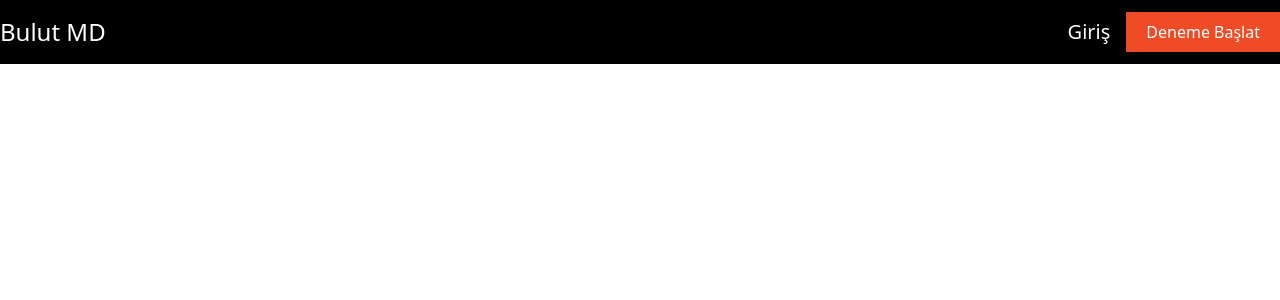
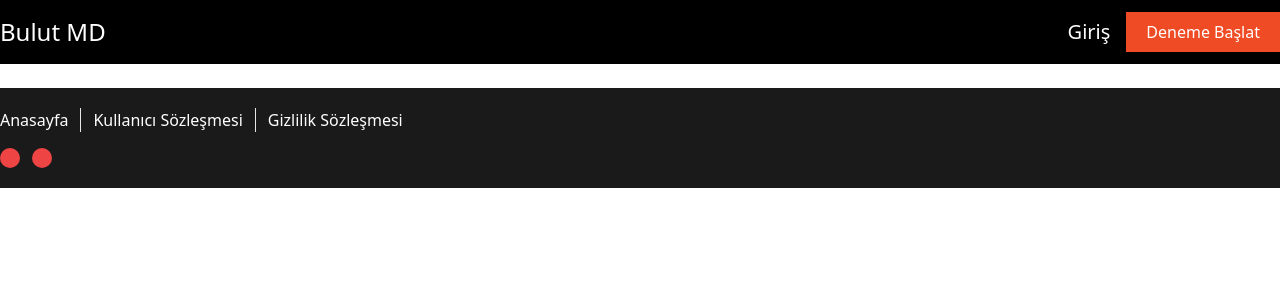
Before and after one commit to furkanavc/react-task, a React app: page / in a window 1280 px wide. Shown: the top 300 px of the page. Built offline with nearby package versions, Linux system fonts and the light colour scheme; the HTML template or start-up script is replaced by a standard one.

Commit message:
footer added

```diff
--- a/src/components/layout/Footer.jsx
+++ b/src/components/layout/Footer.jsx
@@ -1,7 +1,26 @@
-import React from 'react'
+import React from "react";
+import { Link } from "react-router-dom";
 
 export const Footer = () => {
   return (
-    <div>Footer</div>
-  )
-}
+    <footer className="bg-[#1A1A1A] space-y-5 py-5 ">
+      <div className="container space-y-4 flex items-center flex-col  md:items-start ">
+        <div className=" flex items-center divide-x">
+          <Link className="pr-3 text-sm sm:text-base" to="/">
+            Anasayfa
+          </Link>
+          <Link className="px-3 text-sm sm:text-base" to="/">
+            Kullanıcı Sözleşmesi
+          </Link>
+          <Link className="pl-3 text-sm sm:text-base" to="/">
+            Gizlilik Sözleşmesi
+          </Link>
+        </div>
+        <div className="flex space-x-3">
+          <div className="h-5 w-5 bg-red-500 rounded-full"></div>
+          <div className="h-5 w-5 bg-red-500 rounded-full"></div>
+        </div>
+      </div>
+    </footer>
+  );
+};
```
Also changed, not shown: src/components/layout/Header.jsx (+10 -11 lines).
